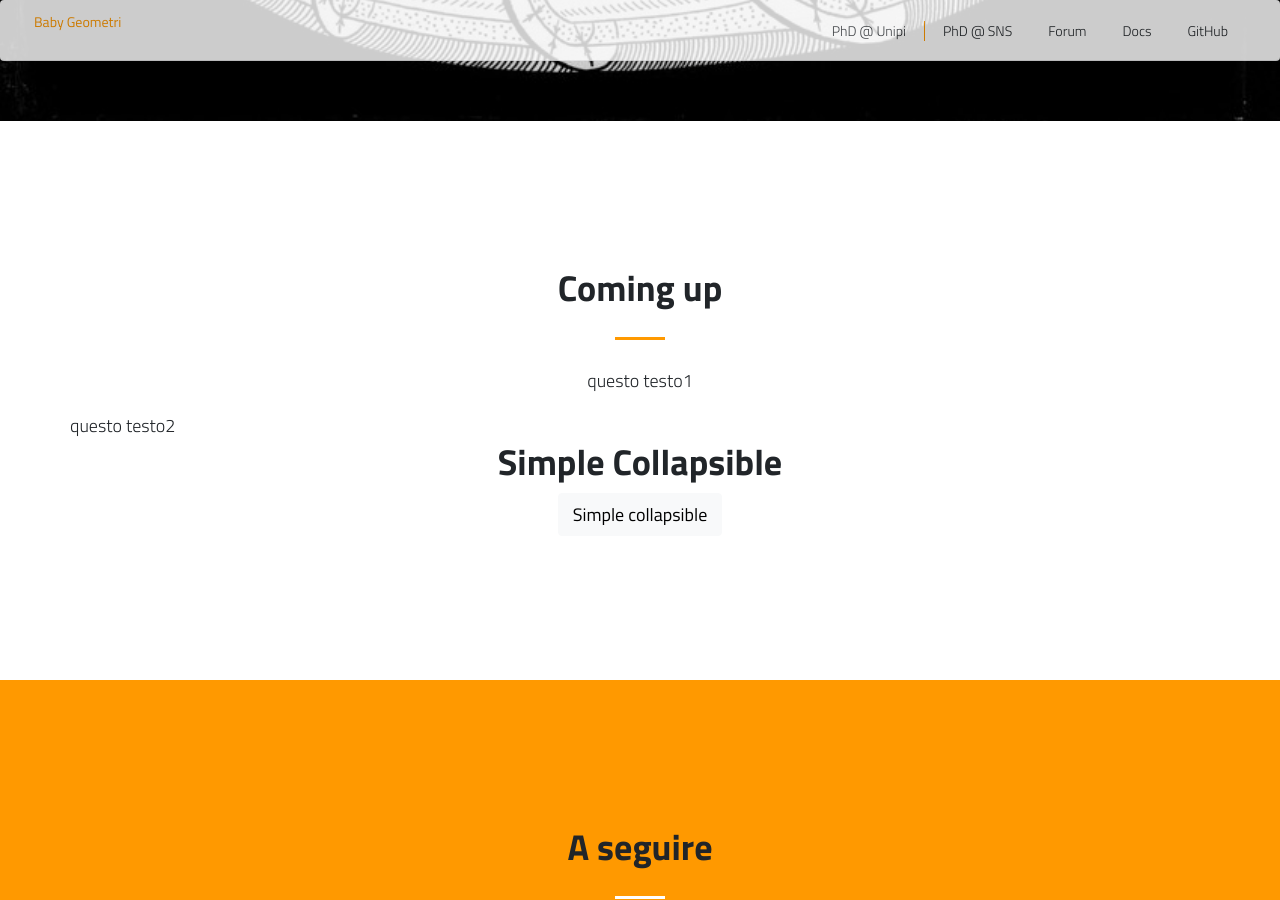
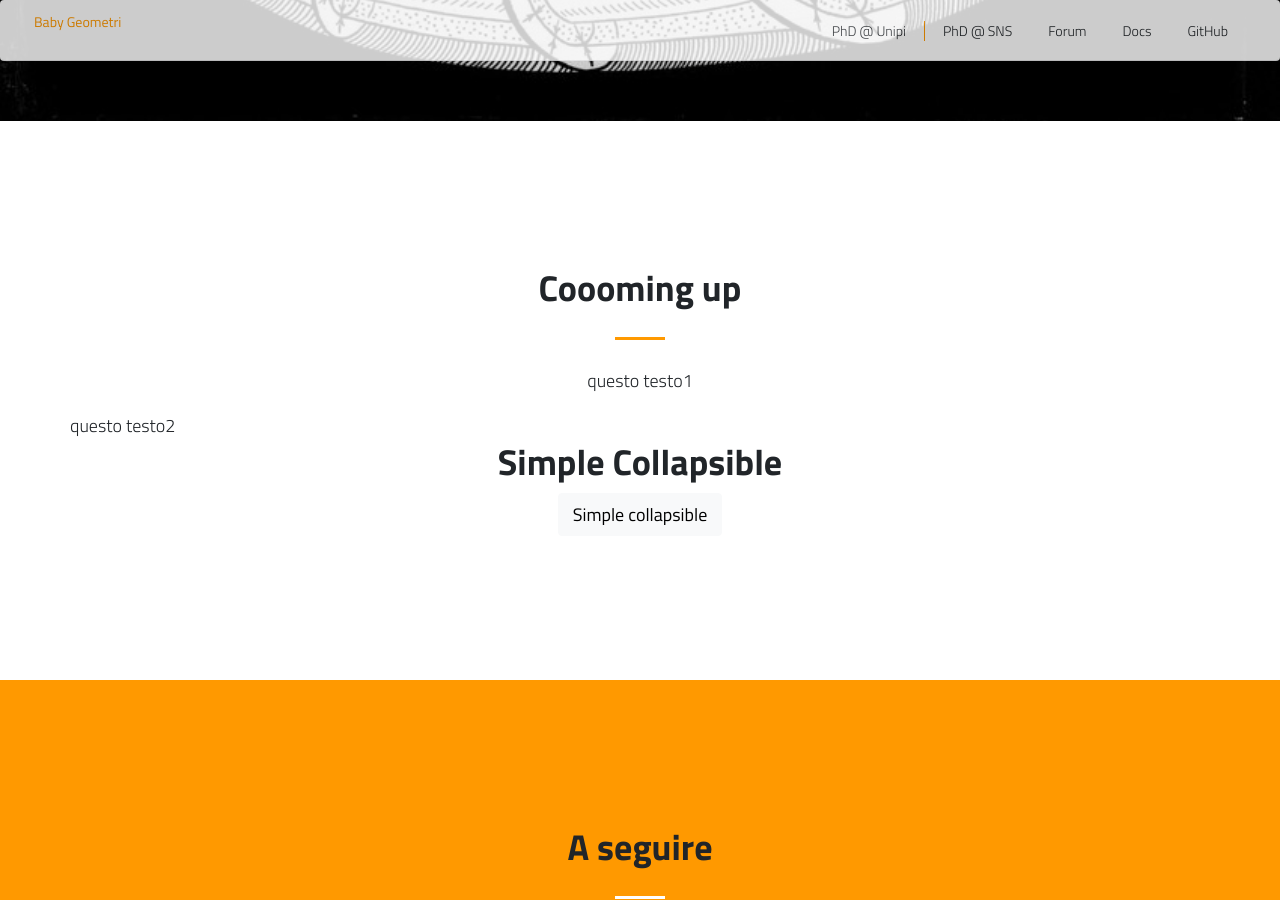
Before and after one commit to baby-geometri/baby-geometri.github.io, a Jekyll site: the page built from index.md, in a window 1280 px wide and 900 px high, scrolled down 779 px. Built offline with Jekyll 4.4.1, drawn with Linux system fonts in a browser that asks for light colours; nearby versions of some CDN libraries.

Commit message:
Update default.html

```diff
--- a/_layouts/default.html
+++ b/_layouts/default.html
@@ -64,7 +64,7 @@
     <div class="container">
     <div class="row">
       <div class="col-lg-12 text-center">
-        <h2 class="section-heading">{{ site.data.content.whitepaper.title }} Coming up </h2>
+        <h2 class="section-heading">{{ site.data.content.whitepaper.title }} Coooming up </h2>
         <hr class="my-4">
         <p>{{ site.data.content.whitepaper.text }}questo testo1</p>
       </div>
```
